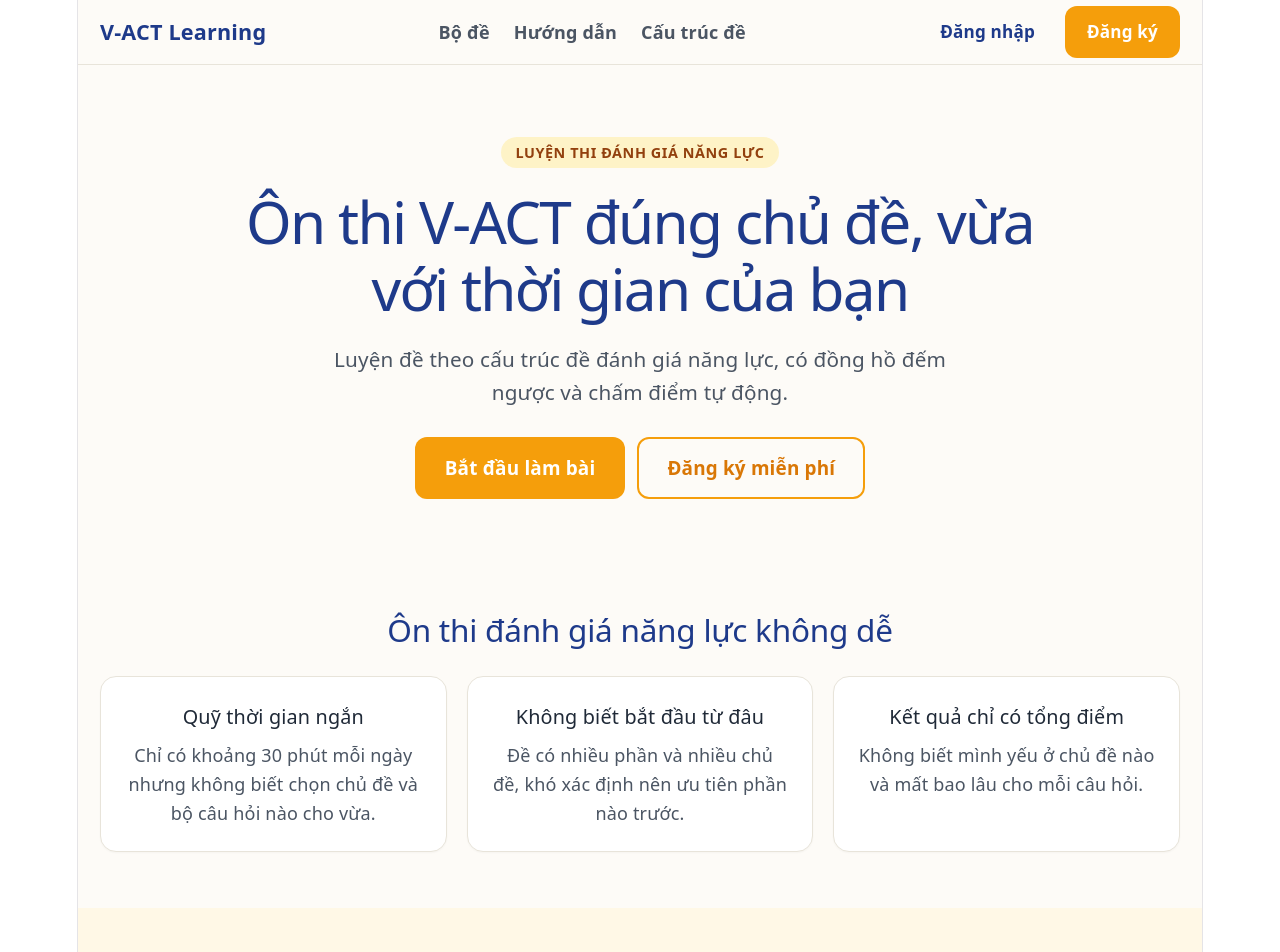
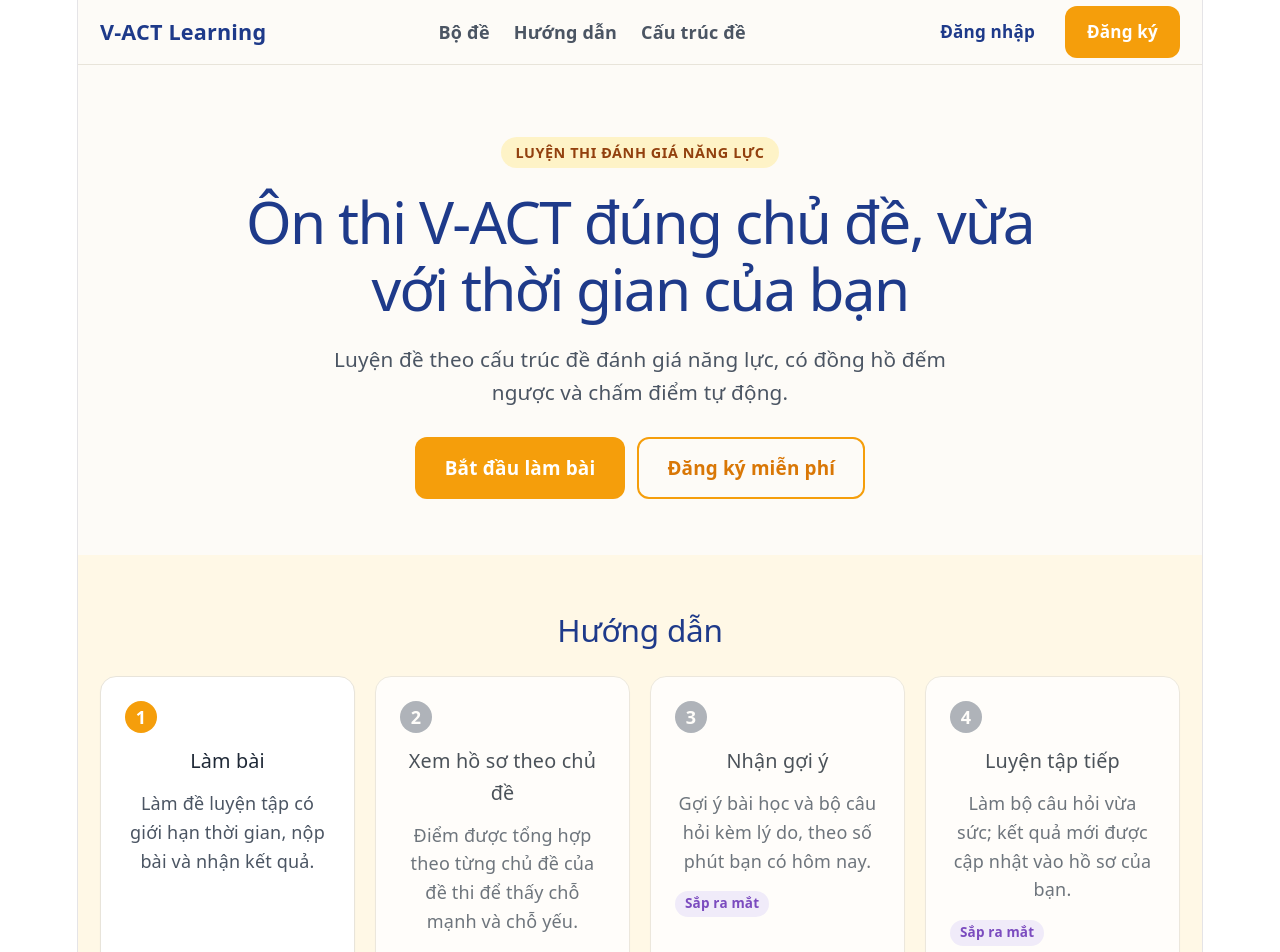
Before and after one commit to phuong-tran2006/Competency-assessment-test-preparation, a React (Vite) app in the folder apps/frontend/: page / in a window 1280 px wide. Shown: the top 952 px of the page. Built offline with nearby package versions, Linux system fonts and the light colour scheme; no server answers.

Commit message:
Edit Homepage

```diff
--- a/apps/frontend/src/features/home/HomePage.tsx
+++ b/apps/frontend/src/features/home/HomePage.tsx
@@ -107,24 +107,6 @@ function Hero({ user }: { user: CurrentUser }) {
               {STR.hero.ctaSecondary}
             </Link>
           )}
-        </div>
-      </div>
-    </section>
-  );
-}
-
-function Problems() {
-  return (
-    <section className="section">
-      <div className="container">
-        <h2 className="section__title">{STR.problems.title}</h2>
-        <div className="grid grid--3">
-          {STR.problems.items.map((item) => (
-            <article key={item.title} className="card">
-              <h3 className="card__title">{item.title}</h3>
-              <p className="card__text">{item.text}</p>
-            </article>
-          ))}
         </div>
       </div>
     </section>
@@ -284,7 +266,6 @@ export function HomePage({ user = null }: HomePageProps) {
       <Navbar user={user} />
       <main>
         <Hero user={user} />
-        <Problems />
         <HowItWorks />
         <ExamStructure />
         <Courses/>
--- a/apps/frontend/src/features/home/strings.ts
+++ b/apps/frontend/src/features/home/strings.ts
@@ -35,23 +35,6 @@ export const STR = {
 
   // Pain points P1-P3 from the proposal. They are marked "to be validated by a
   // survey", so keep the wording as difficulties, not as statistics.
-  problems: {
-    title: "Ôn thi đánh giá năng lực không dễ",
-    items: [
-      {
-        title: "Quỹ thời gian ngắn",
-        text: "Chỉ có khoảng 30 phút mỗi ngày nhưng không biết chọn chủ đề và bộ câu hỏi nào cho vừa.",
-      },
-      {
-        title: "Không biết bắt đầu từ đâu",
-        text: "Đề có nhiều phần và nhiều chủ đề, khó xác định nên ưu tiên phần nào trước.",
-      },
-      {
-        title: "Kết quả chỉ có tổng điểm",
-        text: "Không biết mình yếu ở chủ đề nào và mất bao lâu cho mỗi câu hỏi.",
-      },
-    ],
-  },
 
   // Set available: true only for steps that really work in the deployed demo.
   how: {
```
